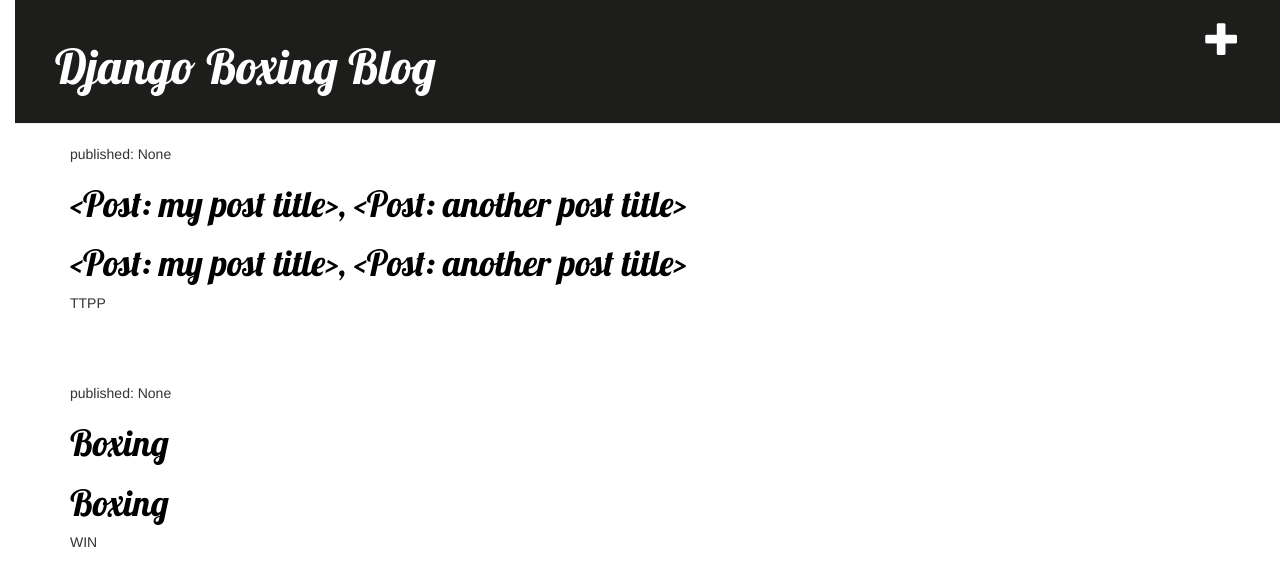
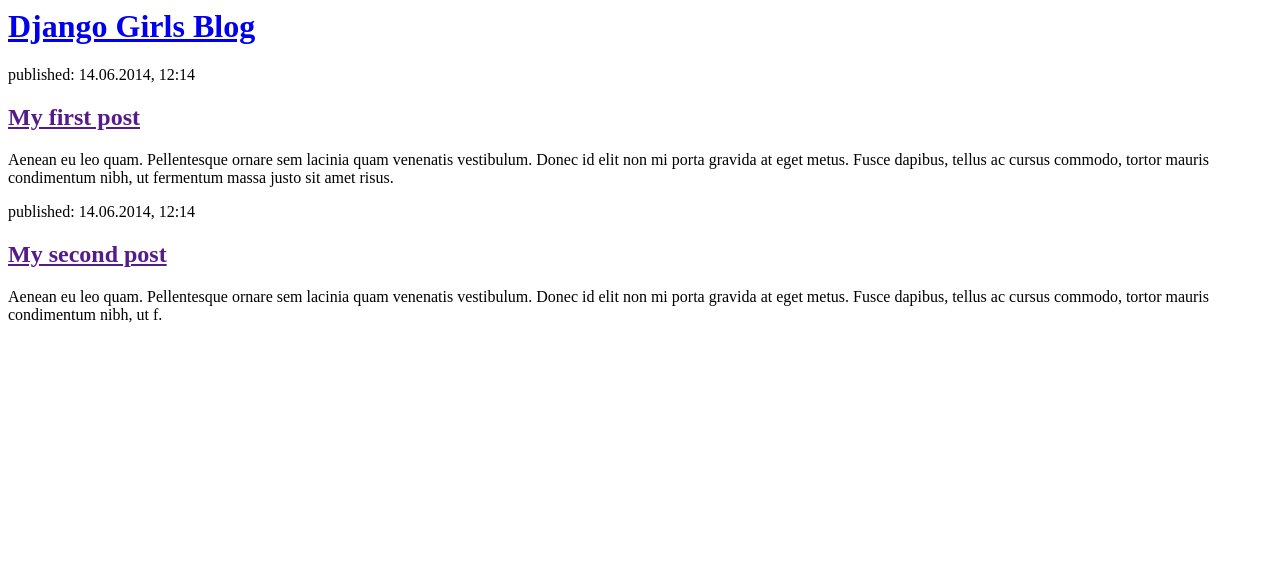
Before and after one commit to Roma432/blog, a Django app: template blog/templates/blog/post_list.html in a window 1280 px wide. Shown: the top 586 px of the page. Run offline with Django 4.2, Linux system fonts and the light colour scheme; the template is opened without the code that fills it: values that come from a table or form of the project are taken from there, others are empty; data comes from the database, SQL or seed files in the repository; both versions use the stored data as it was after the commit; some libraries are stand-ins or nearby versions.

Commit message:
Changed the HTML for the site.

```diff
--- a/blog/templates/blog/post_list.html
+++ b/blog/templates/blog/post_list.html
@@ -1,12 +1,23 @@
-{% extends 'blog/base.html' %}
-{% block content %}
+<html>
+    <html>
+    <head>
+        <title>Django Girls blog</title>
+    </head>
+    <body>
+        <div>
+            <h1><a href="/">Django Girls Blog</a></h1>
+        </div>
 
-        {% for post in posts %}
-        <div class="post">
-            <p>published: {{ post.published_date }}</p>
-            <h1><a href="">{{ post.title }}</a></h1>
-            <h1><a href="{% url 'post_detail' pk=post.pk %}">{{ post.title }}</a></h1>
-            <p>{{ post.text|linebreaksbr }}</p>
+        <div>
+            <p>published: 14.06.2014, 12:14</p>
+            <h2><a href="">My first post</a></h2>
+            <p>Aenean eu leo quam. Pellentesque ornare sem lacinia quam venenatis vestibulum. Donec id elit non mi porta gravida at eget metus. Fusce dapibus, tellus ac cursus commodo, tortor mauris condimentum nibh, ut fermentum massa justo sit amet risus.</p>
         </div>
-        {% endfor %}
-        {% endblock %}
+
+        <div>
+            <p>published: 14.06.2014, 12:14</p>
+            <h2><a href="">My second post</a></h2>
+            <p>Aenean eu leo quam. Pellentesque ornare sem lacinia quam venenatis vestibulum. Donec id elit non mi porta gravida at eget metus. Fusce dapibus, tellus ac cursus commodo, tortor mauris condimentum nibh, ut f.</p>
+        </div>
+    </body>
+</html>
--- a/blog/urls.py
+++ b/blog/urls.py
@@ -2,6 +2,4 @@ from django.urls import path
 from . import views
 urlpatterns = [
     path('', views.post_list, name='post_list'),
-     path('post/<int:pk>/', views.post_detail, name='post_detail'),
-     path('post/new/', views.post_new, name='post_new'),
 ]
--- a/mysite/urls.py
+++ b/mysite/urls.py
@@ -21,7 +21,8 @@ Including another URLconf
 from django.contrib import admin
 from django.urls import path, include
 
+
 urlpatterns = [
     path('admin/', admin.site.urls),
-     path('', include('blog.urls')),
+    path('', include('blog.urls')),
 ]
```
Also changed, not shown: blog/views.py (+1 -20 lines), blog/contact.py (deleted), db.sqlite3.
